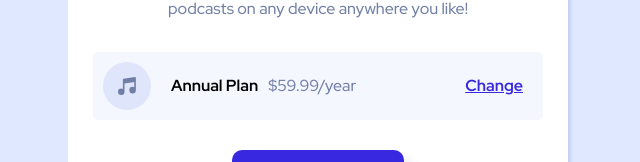
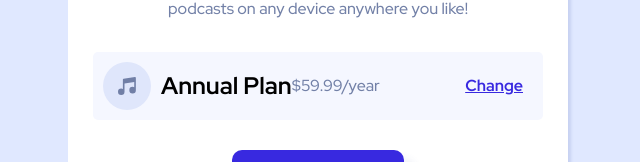
Before and after one commit to jhguzmanj/Challenge1, a plain HTML site: page index.html in a window 1280 px wide. Shown: the part 438-600 px from the top of the page, without its empty margins (322-962 px from the left). Drawn offline with Linux system fonts and the light colour scheme.

Commit message:
Update index.html

```diff
--- a/index.html
+++ b/index.html
@@ -27,7 +27,7 @@
       <div class="pricing">
         <article>
         <img src="./images/icon-music.svg" alt="icon-music" />
-          <h4>Annual Plan</h4>
+          <h2>Annual Plan</h2>
           <p>$59.99/year</p>
         </article>
         <button class="btn btn-change">Change</button>
```
